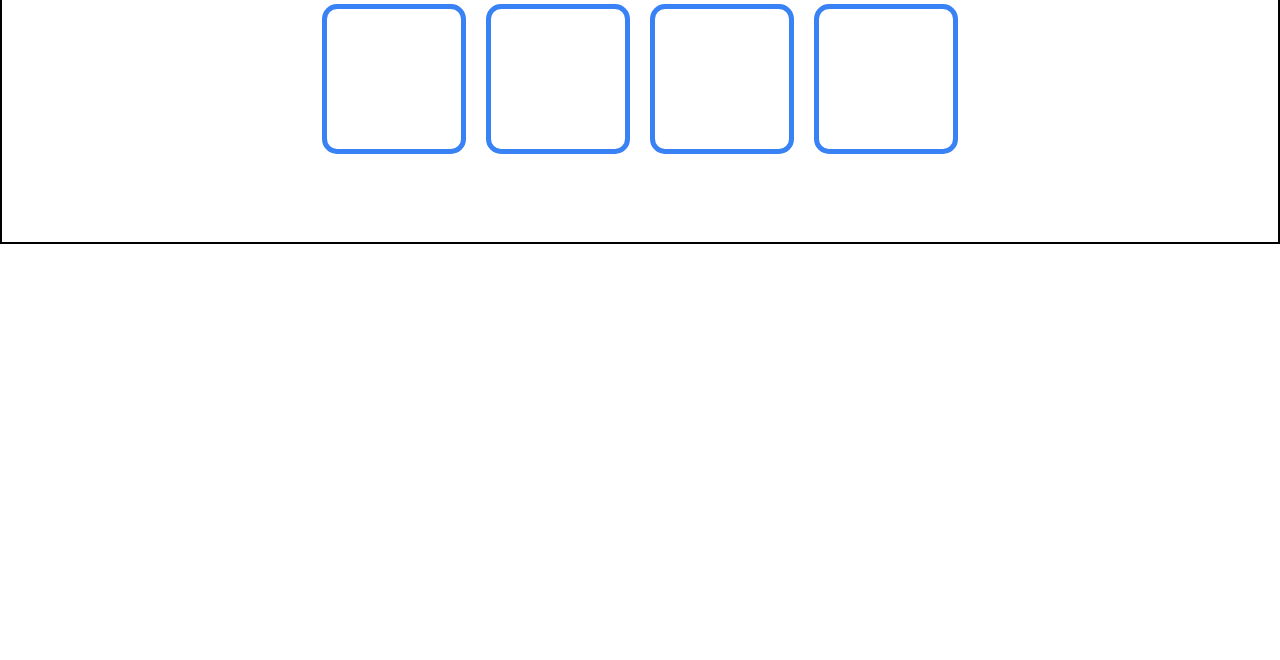
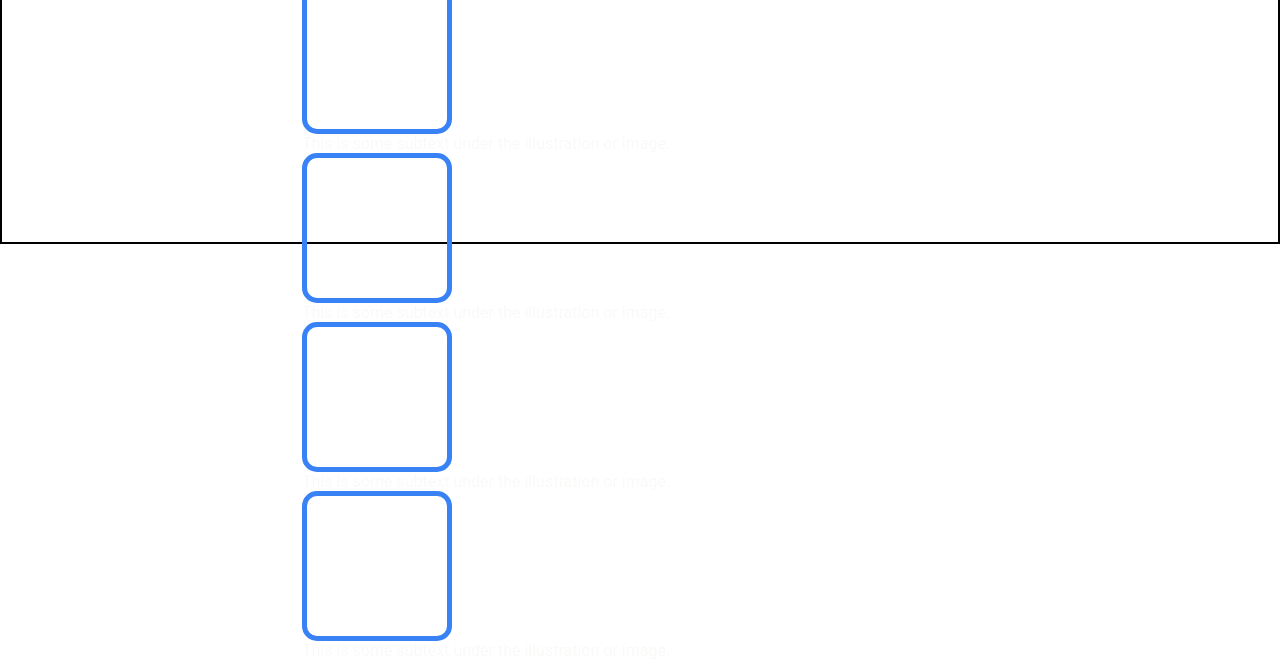
Before and after one commit to hammad9936/Landing-Page, a plain HTML site: page index.html in a window 1280 px wide. Shown: the part 430-1090 px from the top of the page. Before the commit the page ends 800 px from the top, so only its background shows below. Drawn offline with Linux system fonts and the light colour scheme.

Commit message:
Completed the second section

```diff
--- a/index.html
+++ b/index.html
@@ -36,23 +36,24 @@
 <div class="two">
     <div class="text">Some random information</div>
 
-    <div class="boxes">
-    <div class="box"></div>
-    <div class="box"></div>
-    <div class="box"></div>
-    <div class="box"></div>
-    </div>
+    <div class="below">
 
+        <div class="box1">
+    <div class="box"></div>This is some subtext under the illustration or image.
+</div>
 
+    <div class="box2">
+    <div class="box"></div>This is some subtext under the illustration or image.
+</div>
 
+    <div class="box3">
+    <div class="box"></div>This is some subtext under the illustration or image.
+</div>
 
-
-
+<div class="box4">
+<div class="box"></div>This is some subtext under the illustration or image.
+</div>
 
 </div>
-
-
-
-
-
+</div>
 </body>
```
